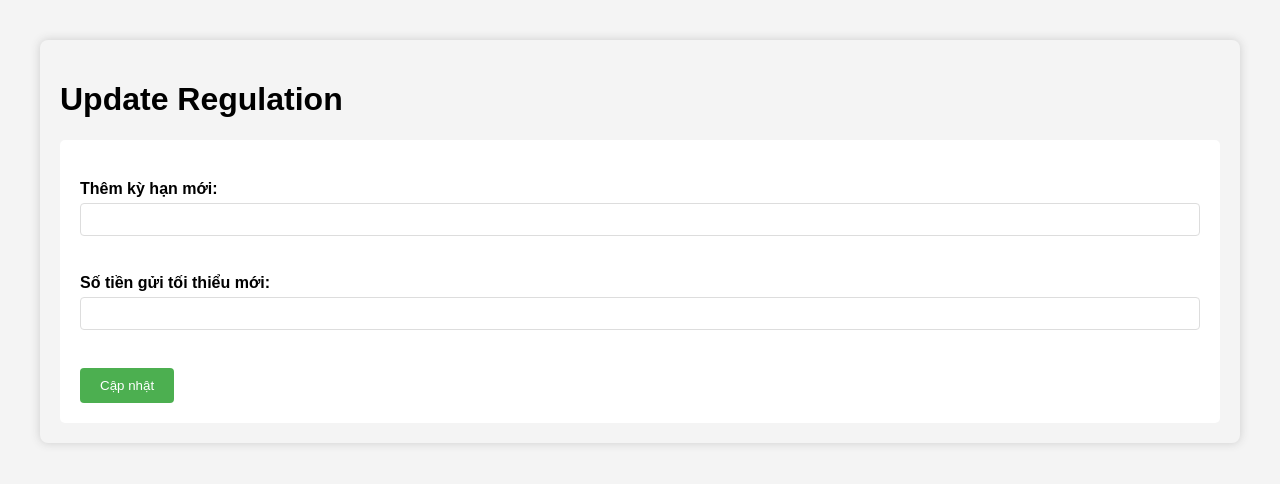
After one commit to NPT0116/SE_demo_website, a Flask app: page /update_regulation in a window 1280 px wide. The commit adds this page. Shown: the top 484 px of the page. Run offline with Flask 3, Linux system fonts and the light colour scheme.

Commit message:
Hoàn thành biểu mẫu regulation và biểu mẫu 6 để thay đổi thông tin

```diff
--- /dev/null
+++ b/app/blueprints/update_regulation/__init__.py
@@ -0,0 +1,5 @@
+from flask import Blueprint
+
+update_regulation_bp = Blueprint('update_regulation', __name__)
+
+from . import routes
--- /dev/null
+++ b/app/blueprints/update_regulation/routes.py
@@ -0,0 +1,31 @@
+from flask import render_template, request, jsonify
+from datetime import datetime
+from . import update_regulation_bp
+from app.regulation import regulation
+
+
+@update_regulation_bp.route('/update_regulation',methods=['GET'])
+def update_regulation():
+    try:
+        return render_template('update_regulation.html')
+    except Exception as e:
+        raise ValueError (str(e))
+
+@update_regulation_bp.route('/update_regulation/submit', methods = ['POST'])
+def submit_update_regulation():
+    try:
+        new_period = request.form.get('new_period')
+        new_minimum = request.form.get('new_minimum')
+
+        if new_period:
+            regulation.add_period(new_period, 0)  # Thêm với lãi suất mặc định
+        if new_minimum:
+            regulation.set_minimum_deposit_money(int(new_minimum))
+
+        periods = regulation.get_periods()  # Gọi phương thức để lấy giá trị
+        minimum_deposit_money = regulation.get_minimum_deposit_money()
+        print("Periods:", periods)
+        print("Minimum Deposit Money:", minimum_deposit_money)
+        return jsonify({'message': 'Dữ liệu regulation cập nhật thành công'})
+    except Exception as e:
+        return jsonify({'message': 'Không thể cập nhật regulation', 'error': str(e)})
--- /dev/null
+++ b/app/static/update_regulation.js
@@ -0,0 +1,25 @@
+document.addEventListener('DOMContentLoaded', function() {
+    // Lắng nghe sự kiện 'submit' trên form có id 'myForm'
+    document.getElementById('update_regulation_form').addEventListener('submit', function(event) {
+        event.preventDefault(); // Ngăn chặn hành vi gửi form mặc định
+
+        // Tạo một đối tượng FormData để thu thập dữ liệu từ form
+        var formData = new FormData(this);
+
+        // Sử dụng Fetch API để gửi dữ liệu đến server
+        fetch('/update_regulation/submit', {
+            method: 'POST',
+            body: formData // Gửi dữ liệu đã thu thập được
+        })
+        .then(response => response.json()) // Chuyển đổi phản hồi nhận được thành JSON
+        .then(data => {
+            // Hiển thị thông báo nhận được từ server (cần phía server trả về JSON)
+            alert('Thông tin đã được gửi thành công: ' + data.message);
+        })
+        .catch(error => {
+            // Xử lý lỗi nếu có
+            console.error('Error:', error);
+            alert('Đã xảy ra lỗi khi gửi thông tin');
+        });
+    });
+});
--- a/app/templates/home.html
+++ b/app/templates/home.html
@@ -11,6 +11,7 @@
         <li><a href="/register_account">Sổ Tiết Kiệm</a></li>
         <li><a href="/deposit_money">Phiếu Gởi Tiền</a></li>
         <li><a href="/view_accounts">Hiển thị danh sách stk</a></li>
+        <li><a href="/update_regulation"> Update Regulation</a></li>
     </ul>
 </body>
 </html>
--- /dev/null
+++ b/app/templates/update_regulation.html
@@ -0,0 +1,22 @@
+<!DOCTYPE html>
+<html lang="en">
+<head>
+    <meta charset="UTF-8">
+    <title>Update Regulation</title>
+    <link rel="stylesheet" type="text/css" href="{{ url_for('static', filename='style.css') }}">
+</head>
+<body>
+    <h1>Update Regulation</h1>
+    <form action="/update_regulation/submit" method="post" id = "update_regulation_form">
+        <label for="new_period">Thêm kỳ hạn mới:</label>
+        <input type="text" id="new_period" name="new_period"><br><br>
+
+        <label for="new_minimum">Số tiền gửi tối thiểu mới:</label>
+        <input type="number" id="new_minimum" name="new_minimum"><br><br>
+
+        <input type="submit" value="Cập nhật">
+    </form>
+    <script src="/static/update_regulation.js"></script>
+
+</body>
+</html>
--- a/main.py
+++ b/main.py
@@ -4,11 +4,13 @@ from app.blueprints.deposit_money import deposit_money_bp  # Import Blueprint t
 from app.blueprints.view_accounts import view_accounts_bp  # Import Blueprint từ module form2 (tạo tương tự như form1)
 from app.database import db
 app = Flask(__name__, template_folder='app/templates', static_folder='app/static')
+from app.blueprints.update_regulation import update_regulation_bp  # Import Blueprint từ module form2 (tạo tương tự như form1)
 
 # Đăng ký các Blueprints với ứng dụng chính
 app.register_blueprint(register_account_bp)
 app.register_blueprint(deposit_money_bp)
 app.register_blueprint(view_accounts_bp)
+app.register_blueprint(update_regulation_bp)
 @app.route('/')
 def home():
     return render_template('home.html')
```
Also changed, not shown: app/blueprints/register_account/routes.py (+8 -0 lines), app/regulation.py (+41 -0 lines).
